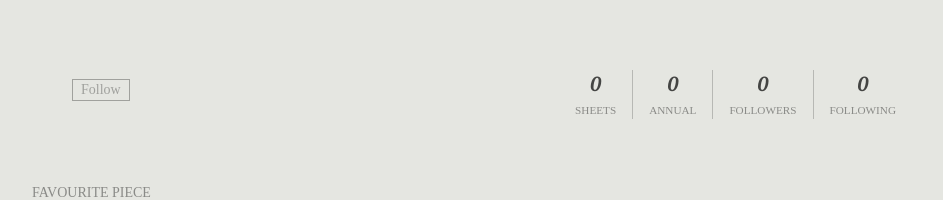
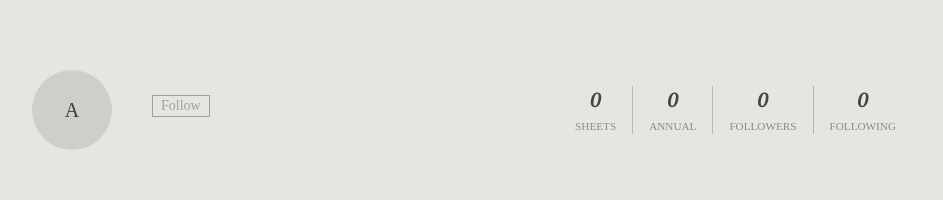
Before and after one commit to RandyTylor69/defiant-jazz, a React (Create React App) app in the folder frontend/: page /1 in a window 1280 px wide. Shown: the part 154-354 px from the top of the page, without its empty margins (168-1111 px from the left). Built offline with nearby package versions, Linux system fonts and the light colour scheme; no server answers; the database is empty; sample sign-in values are in the browser's storage.

Commit message:
user who created their account via custom email will now receive a "Anonymous" as their name

```diff
--- a/frontend/src/firebase/auth.ts
+++ b/frontend/src/firebase/auth.ts
@@ -16,7 +16,7 @@ export async function createUserDoc(user:DocumentData){
   await setDoc(doc(db, "users", user.uid), {
       uid: user.uid,
       email: user.email as string,
-      displayName: user.displayName,
+      displayName: user.displayName ? user.displayName : "Anonymous",
       photoURL: user.photoURL,
       aboutMe: "",
       sheetsTotal: 0,
--- a/frontend/src/firebase/dbUtils.ts
+++ b/frontend/src/firebase/dbUtils.ts
@@ -61,7 +61,7 @@ export async function register(
     // Only create if user doc does not already exist
     await createUserDoc(result.user);
     window.location.reload();
-  } catch (err) {
+  } catch (err:any) {
     if (err.code === "auth/email-already-in-use") {
       alert("User exists already, please log in :)");
     }
--- a/frontend/src/pages/user/Profile.tsx
+++ b/frontend/src/pages/user/Profile.tsx
@@ -38,6 +38,8 @@ export default function Profile() {
     photoURL: null,
     // the missing fields will be supplemented once the component mounts.
   });
+
+  console.log(userData);
 
   useEffect(() => {
     setLoading(true);
@@ -103,13 +105,19 @@ export default function Profile() {
                 className="rounded-[50%] h-[6rem] w-[6rem]"
               />
             ) : (
-              <div className="w-full h-full bg-secondary"></div>
+              <div
+                className="w-[5rem] h-[5rem] bg-black/10 rounded-[50%]
+              flex justify-center items-center"
+              >
+                <h1 className="text-xl"> {/** Anon */}A</h1>
+              </div>
             )}
           </div>
 
           {/** ----- 2. username + aboutme ----- */}
           <div className="flex flex-col gap-2 justify-center">
             <div className="flex gap-2 items-baseline">
+
               <h1 className="text-2xl font-light">{userData.displayName}</h1>
               {uid === myUid ? (
                 <Link to={`edit`}>
```
